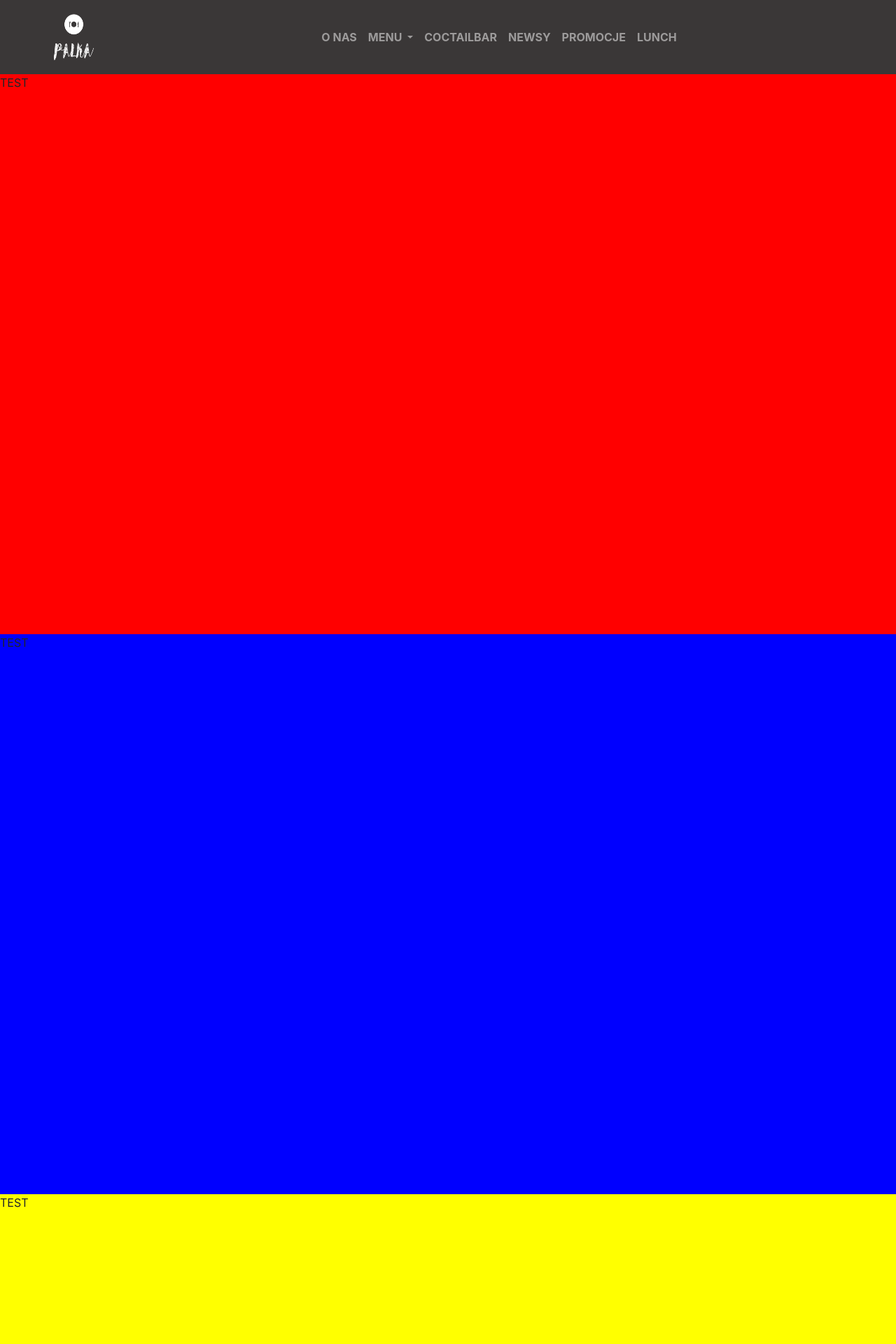
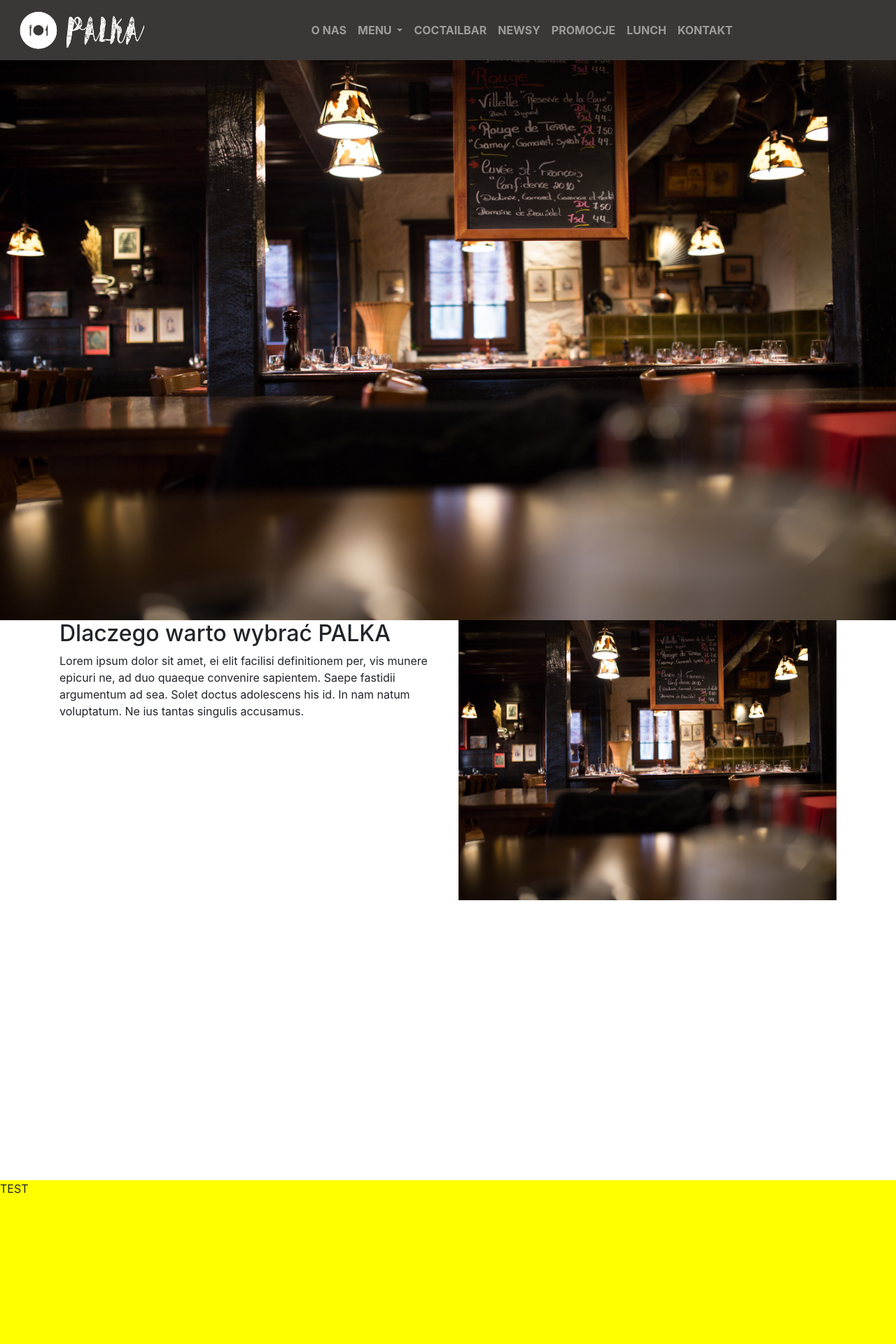
Before and after one commit to PalkaAdam/restaurant-page, a Django app: page / in a window 1280 px wide. Shown: the top 1920 px of the page at 70% size. Run offline with Django 3.2, Linux system fonts and the light colour scheme; some libraries are stand-ins or nearby versions.

Commit message:
Home and part of about page

```diff
--- a/mysite/static/css/index.css
+++ b/mysite/static/css/index.css
@@ -8,7 +8,7 @@
 #second {
     width: 100%;
     height: 100vh;
-    background-color: blue;
+    background-color: white;
 }
 
 #third {
@@ -28,7 +28,7 @@
 footer {
     background-color: #3A3737;
 }
-footer p,footer h2{
+footer p,footer h3{
     color: white;
 }
 nav {
@@ -39,9 +39,8 @@ nav a {
     font-size: 12pt;
 }
 .logo {
-    height: 80px;
-    width: 80px;
-    margin-left: 50px;
+    height: 60px;
+    margin-left: 10px;
 }
 .dropdown-menu {
     background-color: #3A3737;
@@ -51,3 +50,11 @@ nav a {
     color: white;
     font-weight: bold;
 }
+#home-logo {
+    height: 100vh;
+    width: 100%;
+}
+#about-img {
+    height: 50vh;
+    width: 100%;
+}
--- a/mysite/templates/index.html
+++ b/mysite/templates/index.html
@@ -16,7 +16,7 @@
 <!-- Navigation menu bar -->
 <nav class="navbar sticky-top navbar-expand-md navbar-dark">
   <a class="navbar-brand" href="#">
-    <img src="/static/logos/palka_restaurant.png" class="logo">
+    <img src="/static/logos/palka_logo.png" class="logo">
   </a>
   <button class="navbar-toggler" type="button" data-toggle="collapse" data-target="#navbarNav" aria-controls="navbarNav" aria-expanded="false" aria-label="Toggle navigation">
     <span class="navbar-toggler-icon"></span>
@@ -48,16 +48,34 @@
       <li class="nav-item">
         <a class="nav-link" href="#fourth">LUNCH</a>
       </li>
+      <li class="nav-item">
+        <a class="nav-link" href="#fourth">KONTAKT</a>
+      </li>
     </ul>
   </div>
 </nav>
 <!-- First page -->
 <div id="first">
-  <p>TEST</p>
+   <img src="/static/logos/home_logo.jpg" id="home-logo">
 </div>
 <!-- Second page -->
 <div id="second">
-  <p>TEST</p>
+    <div class="container">
+        <div class="row">
+            <div class="col-md-6">
+                <h2>Dlaczego warto wybrać PALKA</h2>
+                <p>Lorem ipsum dolor sit amet, ei elit facilisi definitionem per, vis munere epicuri ne, ad duo quaeque convenire sapientem.
+                    Saepe fastidii argumentum ad sea. Solet doctus adolescens his id.
+                    In nam natum voluptatum.
+                    Ne ius tantas singulis accusamus.
+                </p>
+            </div>
+            <div class="col-md-6">
+              <img src="/static/logos/home_logo.jpg" class="img-responsive" id="about-img">
+            </div>
+        </div>
+    </div>
+
 </div>
 <!-- Third page -->
 <div id="third">
@@ -72,18 +90,18 @@
     <div class="container-fluid py-3">
       <div class="container">
         <div class="row">
-          <div class="col-sd-4">
-            <h2><b>GODZINY OTWARCIA</b></h2>
+          <div class="col-sm-4">
+            <h3><b>GODZINY OTWARCIA</b></h3>
             <p><b>Pon-Czw</b>12:00-23:00</p>
-            <p><b>Piątek</b>12:00-23:00</p>
-            <p><b>Sobota</b>12:00-23:00</p>
-            <p><b>Niedziela</b>12:00-23:00</p>
+            <p><b>Piątek</b>12:00-01:00</p>
+            <p><b>Sobota</b>10:00-01:00</p>
+            <p><b>Niedziela</b>12:00-22:00</p>
           </div>
-          <div class="col-sd-4">
+          <div class="col-sm-4">
             <img src="/static/logos/palka_restaurant.png" class="responsive">
           </div>
-          <div class="col-sd-4">
-            <h2><b>ADRES</b></h2>
+          <div class="col-sm-4">
+            <h3><b>ADRES</b></h3>
             <p><b>UL.MARSZAŁKOWSKA XX</b></p>
             <p>WARSZAWA</p>
             <p><b>+48 123 456 789</b></p>
```
Also changed, not shown: mysite/static/logos/home_logo.jpg (added), mysite/static/logos/palka_logo.png (added), mysite/static/logos/palka_restaurant.png.
